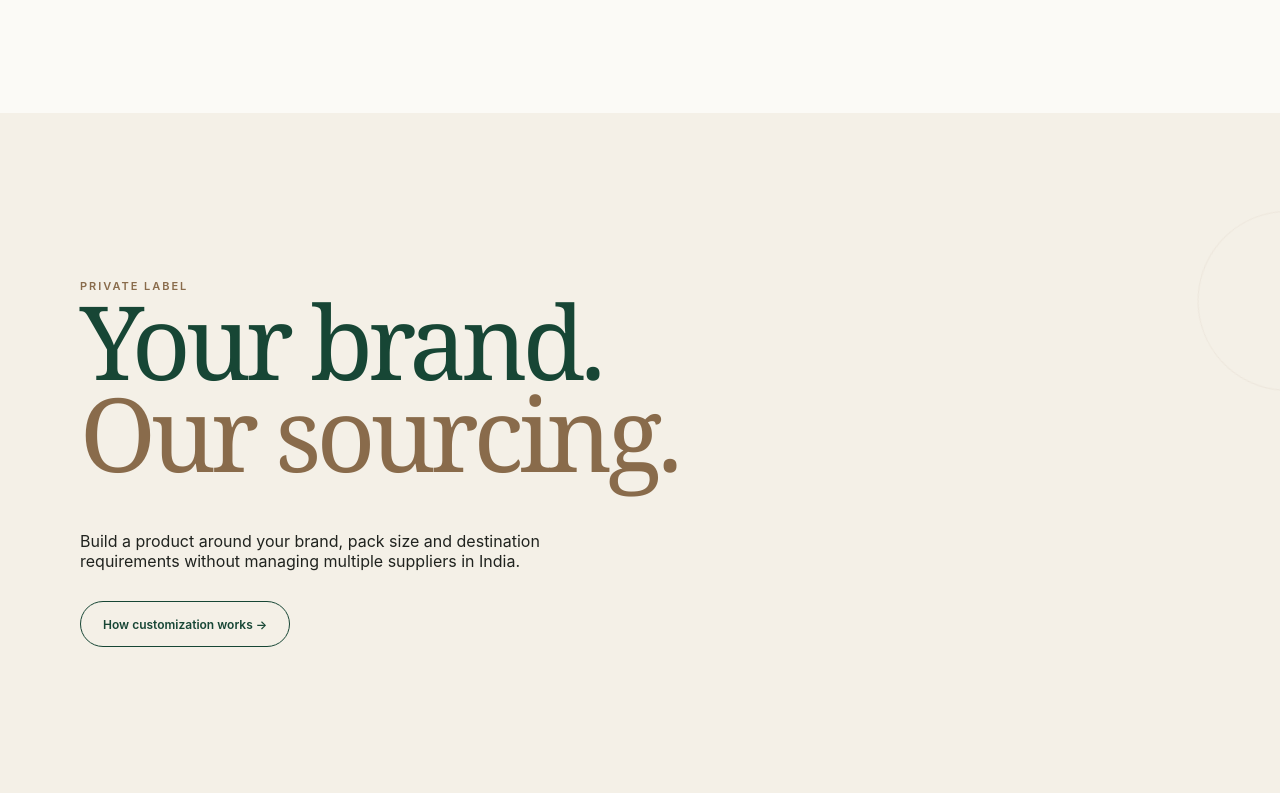
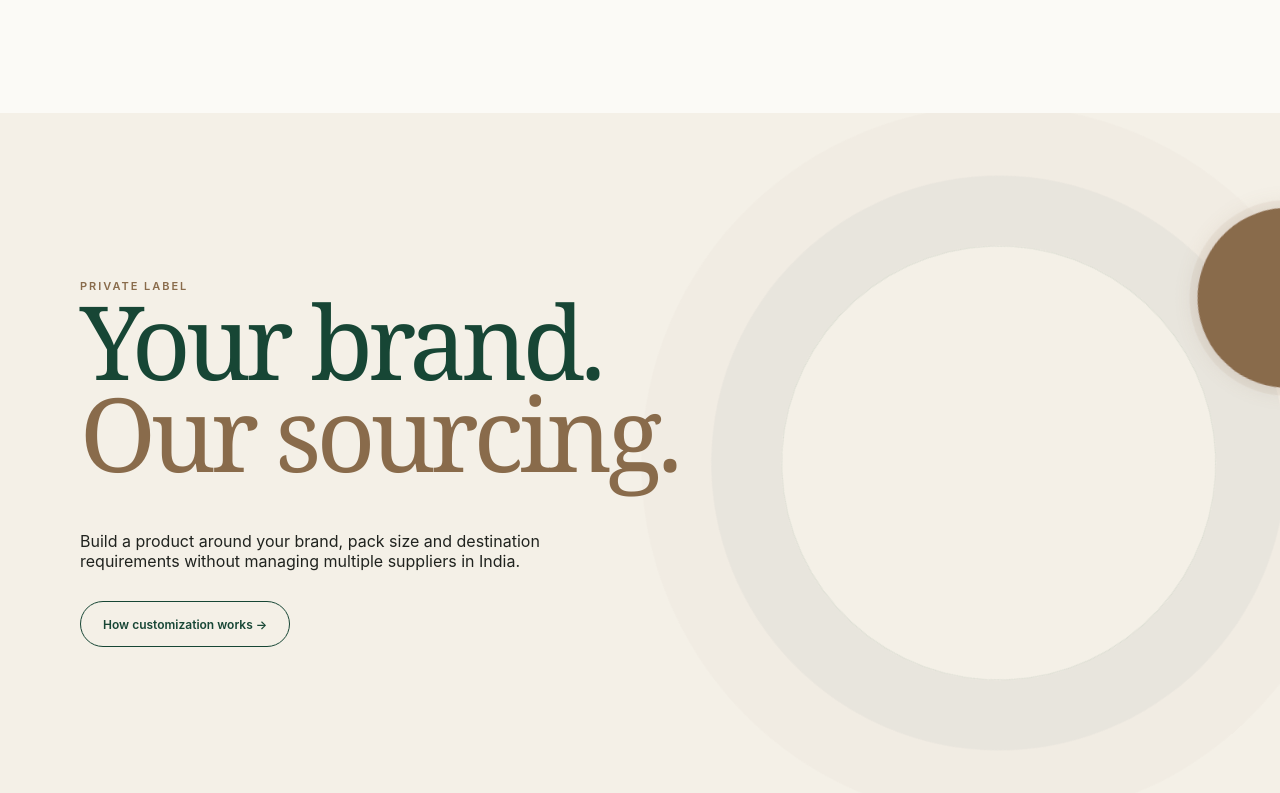
Before and after one commit to Lokesh-5618/sri-jothi-site, a React (Vite) app: page / in a window 1280 px wide. Shown: the part 3247-4040 px from the top of the page. Built offline with nearby package versions, Linux system fonts and the light colour scheme.

Commit message:
Add ambient visual effects to statement section

```diff
--- a/src/index.css
+++ b/src/index.css
@@ -919,6 +919,70 @@ body:before {
 .statement-inner { max-width: 1120px; margin: auto; display: flex; flex-direction: column; align-items: flex-start; }.statement h2 { font: 400 clamp(56px, 8vw, 112px)/.9 var(--serif); letter-spacing: -.05em; color: var(--green); margin: 0; }
 .statement h2 .accent { color: var(--brown); }
 .statement p { margin: 40px 0 0; max-width: 500px; }/* journey */
+/* statement ambient visual */
+.statement {
+  overflow: hidden;
+  isolation: isolate;
+}
+
+.statement-inner {
+  position: relative;
+  z-index: 2;
+}
+
+.statement::after {
+  content: "";
+  position: absolute;
+  width: min(34vw, 520px);
+  aspect-ratio: 1;
+  right: 5%;
+  top: 50%;
+  transform: translateY(-50%);
+  border: 1px solid rgba(23, 70, 53, .10);
+  border-radius: 50%;
+  box-shadow:
+    0 0 0 70px rgba(23, 70, 53, .035),
+    0 0 0 140px rgba(137, 107, 75, .025);
+  animation: statementOrbit 18s linear infinite;
+  pointer-events: none;
+}
+
+.statement::before {
+  content: "";
+  position: absolute;
+  width: 7px;
+  height: 7px;
+  right: calc(5% + min(17vw, 260px));
+  top: 50%;
+  margin-top: -3px;
+  border-radius: 50%;
+  background: var(--brown);
+  box-shadow:
+    0 0 0 8px rgba(137, 107, 75, .08),
+    0 0 25px rgba(137, 107, 75, .16);
+  animation: statementPulse 3s ease-in-out infinite;
+  z-index: 1;
+}
+
+@keyframes statementOrbit {
+  from {
+    transform: translateY(-50%) rotate(0deg);
+  }
+  to {
+    transform: translateY(-50%) rotate(360deg);
+  }
+}
+
+@keyframes statementPulse {
+  0%, 100% {
+    transform: scale(1);
+    opacity: .65;
+  }
+  50% {
+    transform: scale(1.5);
+    opacity: 1;
+  }
+}
 .journey { background: var(--paper); padding-bottom: 0; }
 .journey-copy { display: flex; justify-content: space-between; gap: 40px; align-items: end; margin-bottom: 28px; }
 .journey-copy .display { max-width: 760px; }
```
